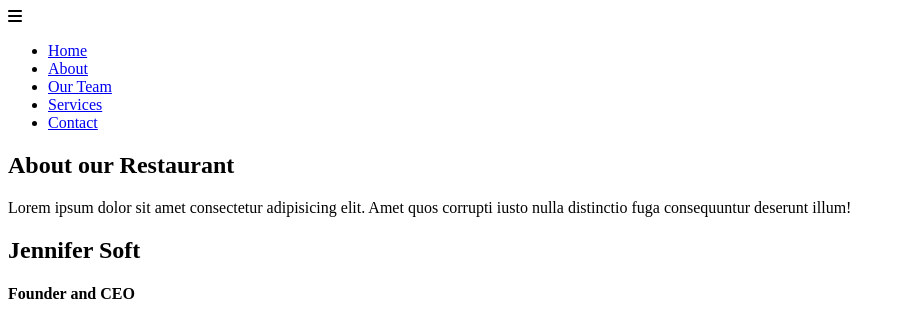
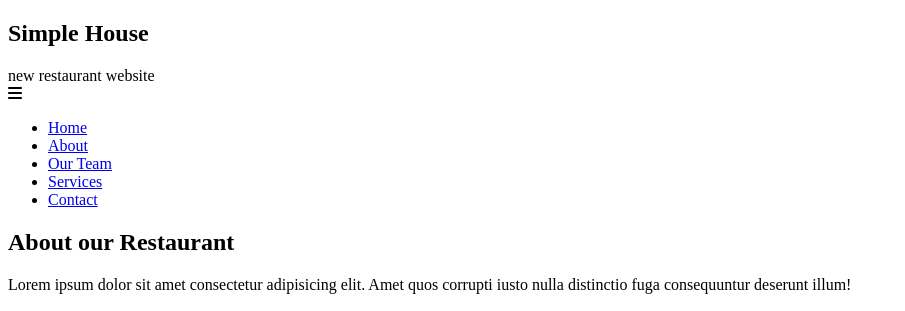
Before and after one commit to gfreitasTamwood/exercise-11, a plain HTML site: page index.html in a window 1280 px wide. Shown: the top 311 px of the page, without its empty margins (0-905 px from the left). Drawn offline with nearby package versions, Linux system fonts and the light colour scheme; files that its build step writes are made by us from their sources.

Commit message:
Main HTML: Updatind the header

```diff
--- a/index.html
+++ b/index.html
@@ -10,9 +10,13 @@
 </head>
 <body>
     <header>
-        <aside>
-            <div></div>
-        </aside>
+        <article>
+            <aside></aside>
+            <div>
+                <h1>Simple House</h1>
+                <span>new restaurant website</span>
+            </div>
+        </article>
         <nav>
             <details>
                 <summary class="fa-solid fa-bars"></summary>
```
